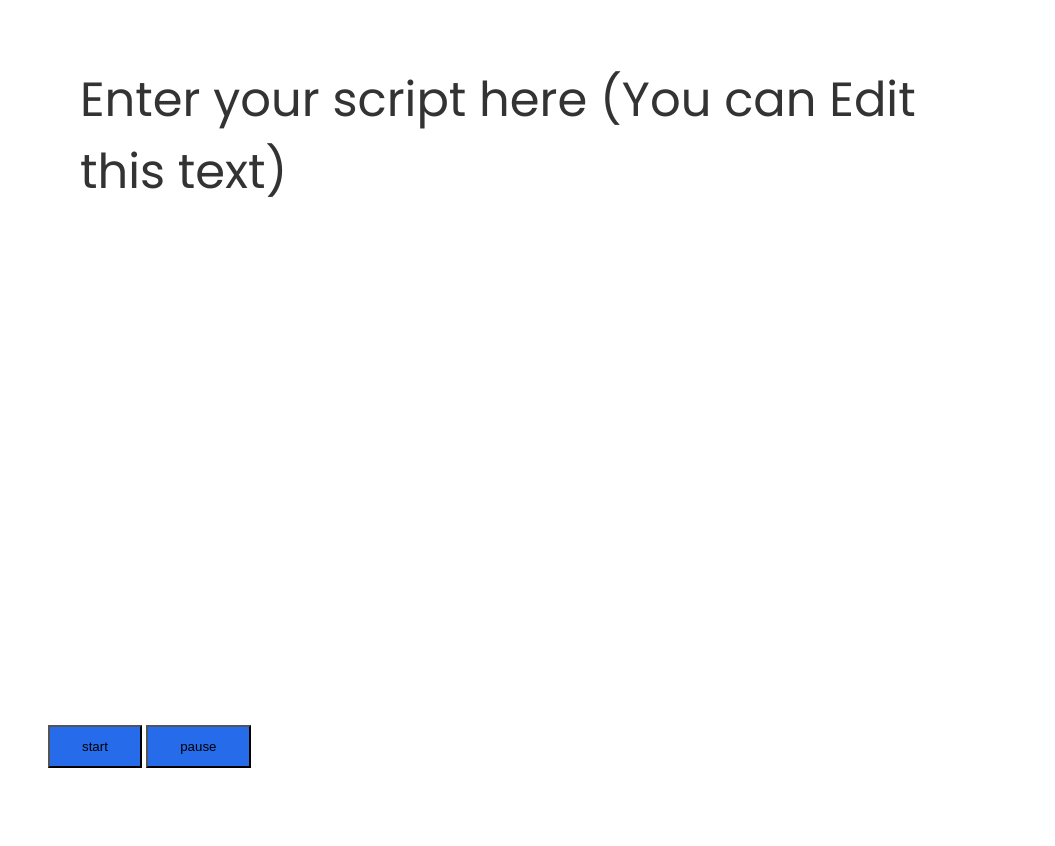
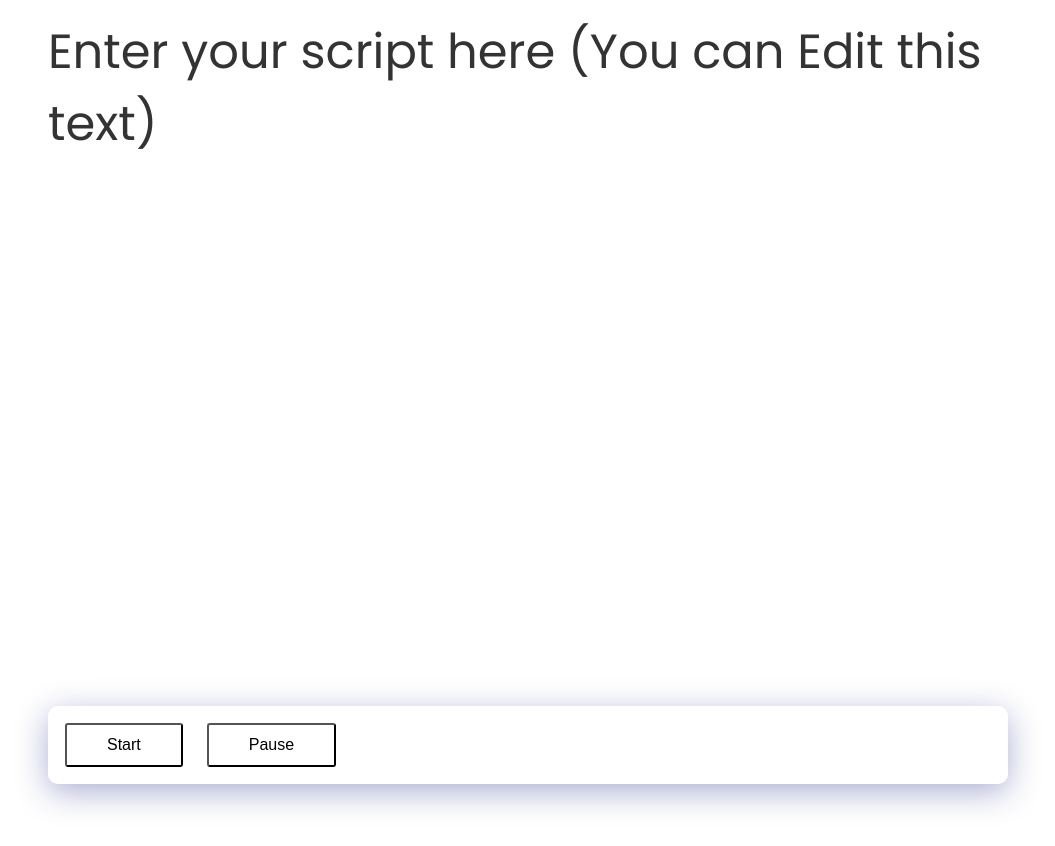
Before and after one commit to abhishek-pb1/teleprompter, a plain HTML site: page index.html in a window 1280 px wide. Shown: the whole page, without its empty margins (112-1167 px from the left). Drawn offline with Linux system fonts and the light colour scheme; files whose address does not match are found by name.

Commit message:
some style changes
javascript not working when css split into modules, probabaly have to use scss

```diff
--- a/controlPanel.css
+++ /dev/null
@@ -1,4 +0,0 @@
-.control-panel {
-  position: sticky;
-  bottom: 2rem;
-}
--- a/index.html
+++ b/index.html
@@ -4,7 +4,7 @@
     <meta charset="UTF-8" />
     <meta name="viewport" content="width=device-width, initial-scale=1.0" />
     <title>Web Teleprompter</title>
-    <link rel="stylesheet" href="style.css" />
+    <link rel="stylesheet" href="styles/style.css" />
     <script defer src="index.js"></script>
   </head>
 
@@ -20,8 +20,10 @@
       <!-- Control Panel -->
       <div class="control-panel">
         <div class="container">
-          <button class="btn" id="startBtn">start</button>
-          <button class="btn" id="pauseBtn">pause</button>
+          <div class="controls">
+            <button class="btn" id="startBtn">start</button>
+            <button class="btn" id="pauseBtn">pause</button>
+          </div>
         </div>
       </div>
     </section>
--- a/style.css
+++ /dev/null
@@ -1,101 +0,0 @@
-@import url("https://fonts.googleapis.com/css2?family=Poppins:wght@300;400;600&display=swap");
-@import url("controlPanel.css");
-*,
-*::before,
-*::after {
-  box-sizing: border-box;
-}
-
-* {
-  margin: 0;
-  padding: 0;
-}
-
-/* html {
-  color-scheme: dark light;
-} */
-
-body {
-  min-height: 100vh;
-}
-
-img,
-picture,
-svg,
-video {
-  display: block;
-  max-width: 100%;
-}
-
-:root {
-  --dark-color: #333;
-  --light-color: #fff;
-}
-
-body {
-  color: var(--dark-color);
-  font-family: "Poppins", sans-serif;
-  font-size: 1rem;
-  line-height: 1.5;
-}
-
-.container {
-  max-width: 960px;
-  margin: auto;
-}
-
-a,
-a:hover,
-a:visited {
-  text-decoration: none;
-}
-
-.btn {
-  padding: 0.75rem 2rem;
-  background-color: #266bea;
-}
-/* ---------- */
-
-.screen {
-  min-height: 100vh;
-  position: relative;
-}
-
-.marquee {
-  position: relative;
-  margin-top: 2rem;
-  display: grid;
-  place-content: center;
-  /* overflow: hidden; */
-  min-height: 100vh;
-}
-
-.marquee-content {
-  position: absolute;
-  font-size: 3rem;
-  padding: 2rem;
-  width: 100%;
-}
-/* Animation */
-.scrolling-animation {
-  animation-name: scrollAnimation;
-  animation-duration: 3s;
-  animation-timing-function: linear;
-  animation-iteration-count: infinite;
-  animation-play-state: paused;
-}
-
-.marquee-content:focus {
-  outline: none;
-}
-
-/* --------------- */
-/* ANIMATIONS */
-@keyframes scrollAnimation {
-  from {
-    transform: translateY(0);
-  }
-  to {
-    transform: translateY(-100%);
-  }
-}
--- /dev/null
+++ b/styles/controlPanel.css
@@ -0,0 +1,21 @@
+.control-panel {
+  position: sticky;
+  bottom: 1rem;
+}
+
+.control-panel .container {
+  padding: 1rem;
+  /* Glassmorphism */
+  background: rgba(255, 255, 255, 0.25);
+  box-shadow: 0 8px 32px 0 rgba(31, 38, 135, 0.37);
+  backdrop-filter: blur(4px);
+  -webkit-backdrop-filter: blur(4px);
+  border-radius: 10px;
+  border: 1px solid rgba(255, 255, 255, 0.18);
+}
+
+.controls {
+  display: flex;
+  align-items: center;
+  gap: 1.5rem;
+}
--- /dev/null
+++ b/styles/global.css
@@ -0,0 +1,68 @@
+*,
+*::before,
+*::after {
+  box-sizing: border-box;
+}
+
+* {
+  margin: 0;
+  padding: 0;
+}
+
+/* html {
+  color-scheme: dark light;
+} */
+
+body {
+  min-height: 100vh;
+}
+
+img,
+picture,
+svg,
+video {
+  display: block;
+  max-width: 100%;
+}
+
+:root {
+  --dark-color: #333;
+  --light-color: #fff;
+}
+
+body {
+  color: var(--dark-color);
+  font-family: "Poppins", sans-serif;
+  font-size: 1rem;
+  line-height: 1.5;
+}
+
+.container {
+  max-width: 960px;
+  margin: auto;
+}
+
+a,
+a:hover,
+a:visited {
+  text-decoration: none;
+}
+
+.btn {
+  padding: 0.7rem 2.5rem;
+  background-color: rgba(0, 0, 0, 0);
+  font-size: 1rem;
+  text-transform: capitalize;
+  border-radius: 3px;
+  cursor: pointer;
+  transition: all 0.1s ease-in;
+}
+
+.btn:hover {
+  padding: 0.7rem 2.5rem;
+  background-color: #333;
+  color: white;
+  font-size: 1rem;
+  text-transform: capitalize;
+  border-radius: 3px;
+}
--- a/index.js
+++ b/styles/index.js
@@ -29,9 +29,9 @@ content.addEventListener("click", () => {
 });
 
 // On Animation end -> reset to initial state but pause the animation
-const scrollingAnimation = document.querySelector(".scrolling-animation");
 content.addEventListener("animationend", () => {
   content.classList.remove("scrolling-animation");
   void content.offsetWidth;
   content.classList.add("scrolling-animation");
+  content.style.animationPlayState = "paused";
 });
--- /dev/null
+++ b/styles/marquee.css
@@ -0,0 +1,43 @@
+.screen {
+  min-height: 100vh;
+  position: relative;
+}
+
+.marquee {
+  position: relative;
+  /* margin-top: 2rem; */
+  display: grid;
+  place-content: center;
+  /* overflow: hidden; */
+  min-height: 100vh;
+}
+
+.marquee-content {
+  position: absolute;
+  font-size: 3rem;
+  padding-top: 1rem;
+  width: 100%;
+}
+/* Animation */
+.scrolling-animation {
+  animation-name: scrollAnimation;
+  animation-duration: 3s;
+  animation-timing-function: linear;
+  /* animation-iteration-count: infinite; */
+  animation-play-state: paused;
+}
+
+.marquee-content:focus {
+  outline: none;
+}
+
+/* --------------- */
+/* ANIMATIONS */
+@keyframes scrollAnimation {
+  from {
+    transform: translateY(0);
+  }
+  to {
+    transform: translateY(-100%);
+  }
+}
--- /dev/null
+++ b/styles/style.css
@@ -0,0 +1,6 @@
+@import url("https://fonts.googleapis.com/css2?family=Poppins:wght@300;400;600&display=swap");
+@import url("./controlPanel.css");
+@import url("./global.css");
+@import url("./marquee.css");
+
+/* ---------- */
```
Also changed, not shown: 1 other file.
